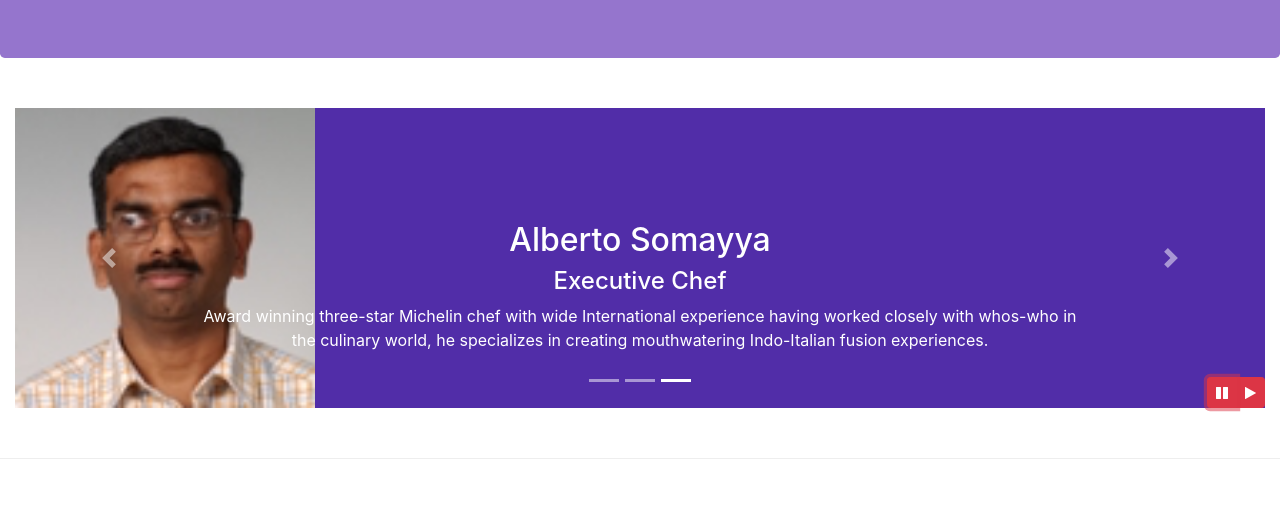
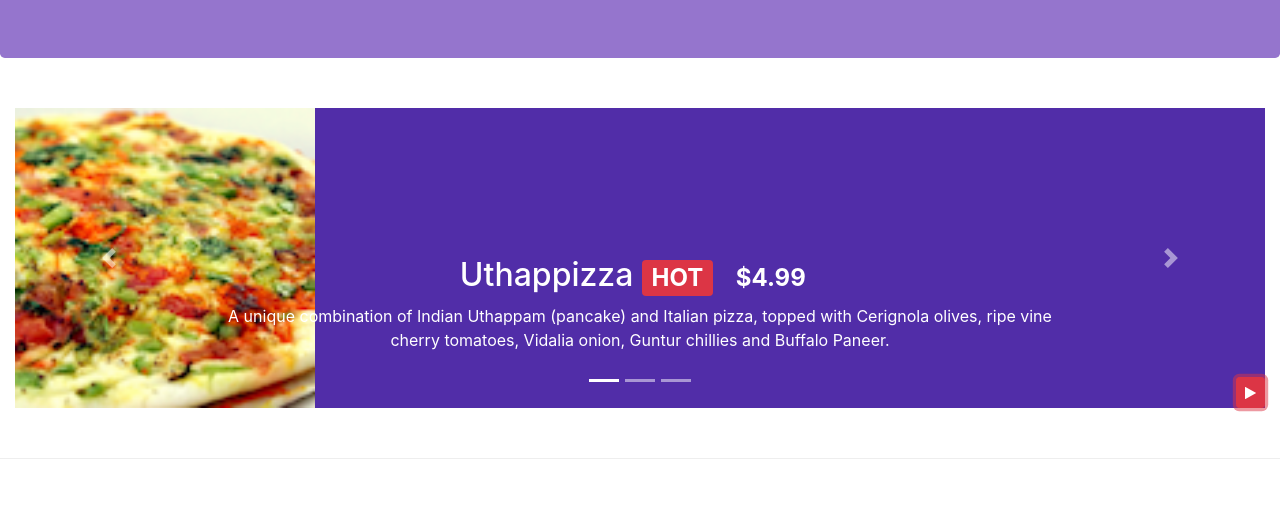
Before and after one commit to roshan64/bootstrapIntro, a website: page index.html in a window 1280 px wide. Both pictures are taken after a click on the button 1222 px from the left and 668 px from the top of the page. Shown: the part 276-800 px from the top of the page. Drawn offline with nearby package versions, Linux system fonts and the light colour scheme.

Commit message:
More Bootstrap JQuery

```diff
--- a/index.html
+++ b/index.html
@@ -193,14 +193,9 @@
                 <a class="carousel-control-next" href="#mycarousel" role="button" data-slide="next">
                     <span class="carousel-control-next-icon"></span>
                 </a>
-                <div class="btn-group" id="carouselButton">
-                    <button class="btn btn-danger btn-sm" id="carousel-pause">
-                	    <span class="fa fa-pause"></span>
-                    </button>
-                    <button class="btn btn-danger btn-sm" id="carousel-play">
-                	    <span class="fa fa-play"></span>
-                    </button>
-                </div>
+                <button class="btn btn-danger btn-sm" id="carouselButton">
+                    <span id="carousel-button-icon" class="fa fa-pause"></span>
+                </button>
             </div>
 
         </div>
@@ -308,17 +303,19 @@
     <script src="node_modules/bootstrap/dist/js/bootstrap.min.js"></script>
     <script>
         $("#mycarousel").carousel({
-            interval: 500
+            interval: 50
         });
         $(document).ready(function() {
-            $('#carousel-pause').click(function() {
-                $('#mycarousel').carousel('pause');
-            });
-            $('#carousel-play').click(function() {
-                $('#mycarousel').carousel('cycle');
-            });
-            $("#mycarousel").carousel({
-                interval: 500
+            $("#carouselButton").click(function() {
+                if ($("#carouselButton").children("span").hasClass('fa-pause')) {
+                    $("#mycarousel").carousel('pause');
+                    $("#carouselButton").children("span").removeClass('fa-pause');
+                    $("#carouselButton").children("span").addClass('fa-play');
+                } else if ($("#carouselButton").children("span").hasClass('fa-play')) {
+                    $("#mycarousel").carousel('cycle');
+                    $("#carouselButton").children("span").removeClass('fa-play');
+                    $("#carouselButton").children("span").addClass('fa-pause');
+                }
             });
         });
     </script>
```
